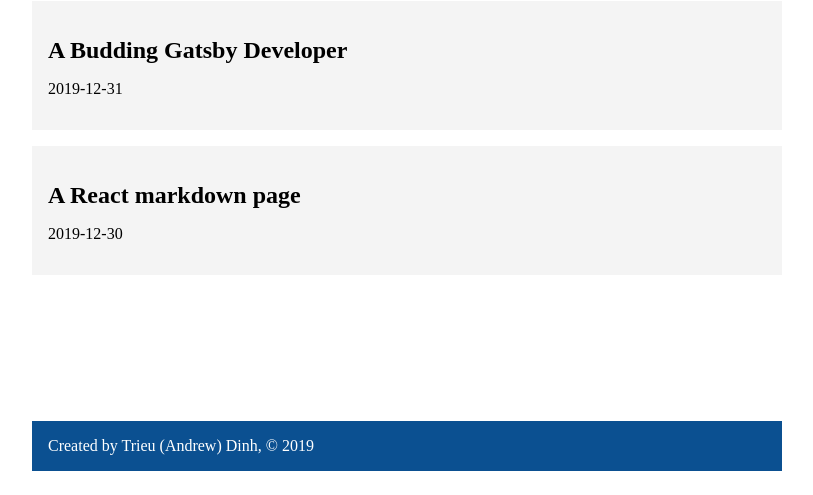
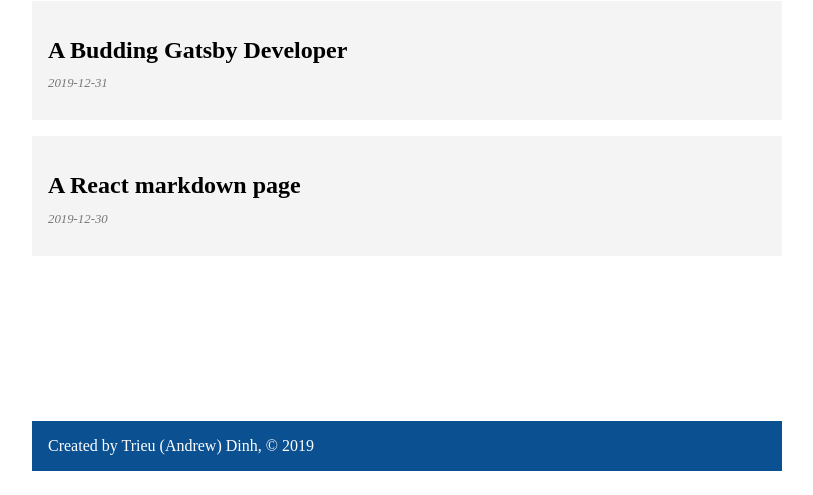
Before and after one commit to andrewtdinh/gatsby-bootcamp, a Gatsby site: page /blog in a window 1280 px wide. Shown: the part 353-848 px from the top of the page, without its empty margins (233-1046 px from the left). Built offline with nearby package versions, Linux system fonts and the light colour scheme; Gatsby itself is replaced by a stand-in of ours.

Commit message:
Style the paragraph further

```diff
--- a/src/pages/blog.module.scss
+++ b/src/pages/blog.module.scss
@@ -22,4 +22,10 @@
   h2 {
     margin-bottom: 0;
   }
+
+  p {
+    color: #777777;
+    font-size: .8rem;
+    font-style: italic;
+  }
 }
```
